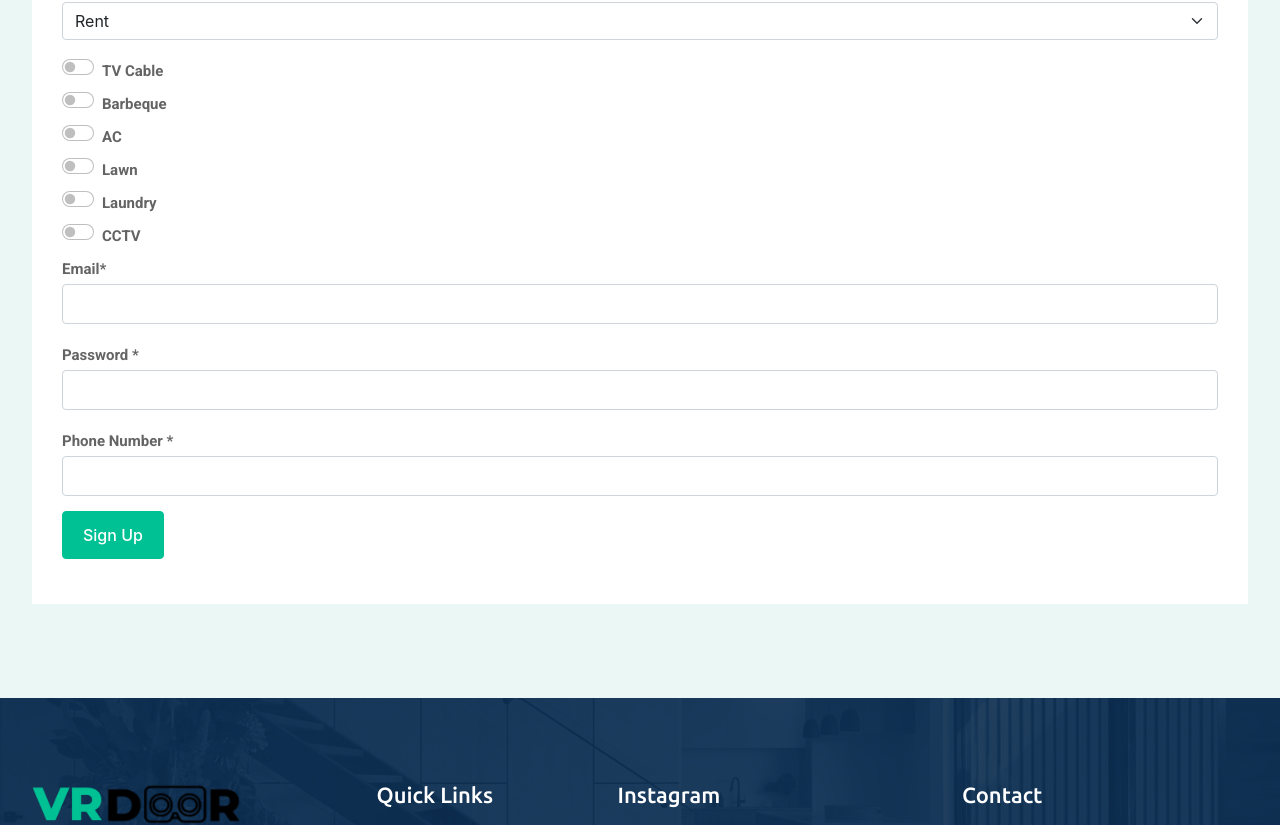
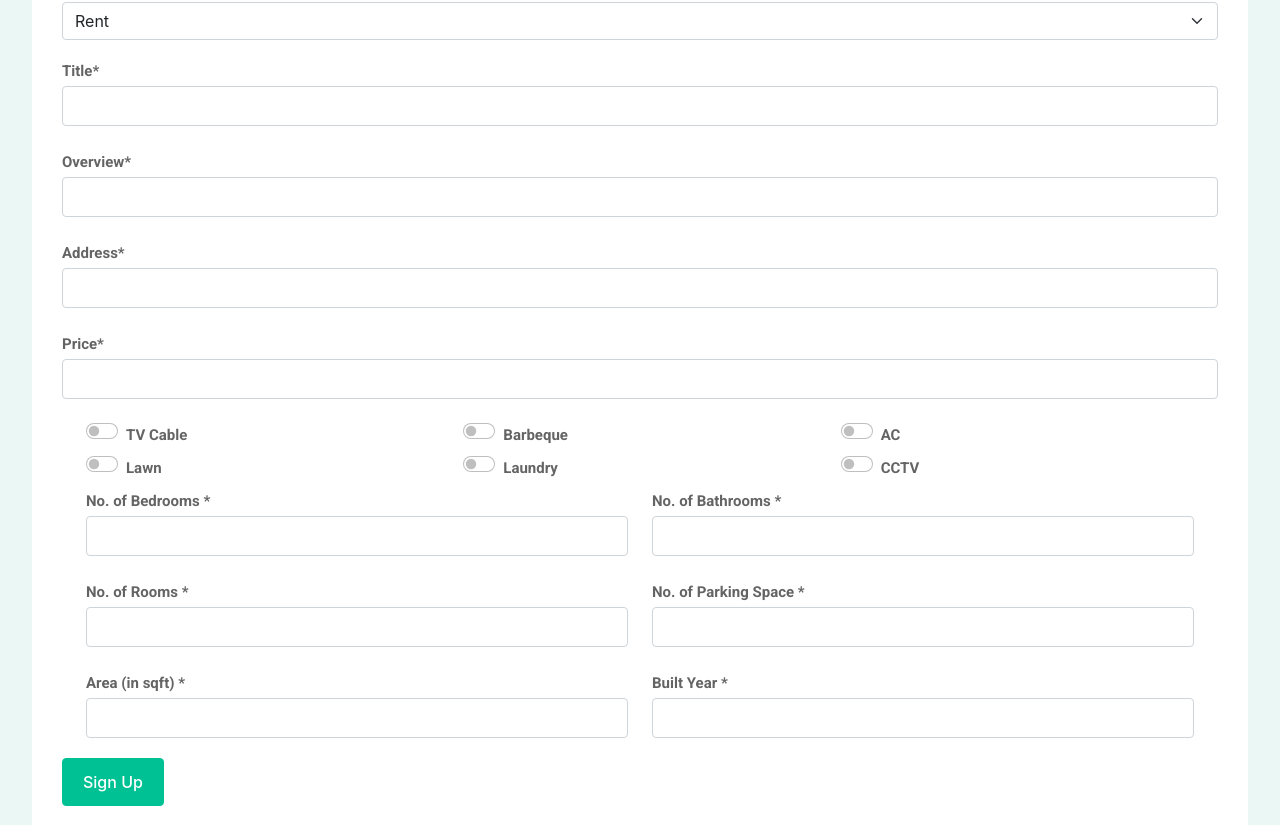
Before and after one commit to jaykakkar31/vrdoor, a React (Create React App) app: page /addpost in a window 1280 px wide. Shown: the part 450-1275 px from the top of the page. Built offline with nearby package versions, Linux system fonts and the light colour scheme.

Commit message:
addpost and signup changes

```diff
--- a/package.json
+++ b/package.json
@@ -11,6 +11,7 @@
     "axios": "^0.26.1",
     "jquery": "^3.6.0",
     "react": "^17.0.2",
+    "react-bootstrap-validation": "^0.1.11",
     "react-dom": "^17.0.2",
     "react-redux": "^7.2.6",
     "react-router-dom": "^6.2.2",
--- a/src/components/AddPost/AddPost.js
+++ b/src/components/AddPost/AddPost.js
@@ -1,163 +1,88 @@
-import React from "react";
+import React, { useState } from "react";
 import Footer from "../Footer";
 import Navbar from "../Navbar";
+import { useDispatch } from "react-redux";
+import { userRgister } from "../../store/actions/userActions";
+import { useEffect } from "react";
 const AddPost = () => {
+	const [formErrors, setFormErrors] =useState({});
+
+	const [propDetails, setpropDetails] = useState({
+		title:"",
+		propertyImage:"",
+		overview:"",
+		price:"",
+		beds:"",
+		baths:"",
+		sqft:"",
+		type:"",
+		category:"",
+		builtYear:"",
+		parkingSpaces:"",
+		roomCount:"",
+		location:"",
+		tvCable:0,
+		barbeque:0,
+		ac:0,
+		lawn:0,
+		laundry:0,
+		ccCam:0,
+		feel_360:"",
+	});
+
+	const dispatch = useDispatch();
+
+	const addPostHandler = (e) => {
+		e.preventDefault();
+		setFormErrors(validate(propDetails));
+		console.log(propDetails);
+		dispatch(userRgister(propDetails));
+
+	};
+	useEffect(()=>{
+		console.log(formErrors);
+
+	},[formErrors]);
+	const validate = (values) => {
+		const errors ={}
+		if(!values.title){
+			errors.title="Title is required!";
+		}
+		if(!values.overview){
+			errors.overview="Overview is required!";
+		}
+		if(!values.price){
+			errors.price="Price is required!";
+		}
+		if(!values.beds){
+			errors.beds="No. of Beds is required!";
+		}
+		if(!values.baths){
+			errors.baths="No. of Bathrooms is required!";
+		}
+		if(!values.sqft){
+			errors.sqft="Area is required!";
+		}
+		if(!values.builtYear){
+			errors.builtYear="Built Year is required!";
+		}
+		if(!values.parkingSpaces){
+			errors.parkingSpaces="No. of Parking Spaces is required!";
+		}
+		if(!values.roomCount){
+			errors.roomCount="Room Count is required!";
+		}
+		if(!values.location){
+			errors.location="Address is required!";
+		}
+		return errors;
+	};
+
+
 	return (
 		<div>
 			<Navbar />
-			<div
-				class="rt-header-menu mean-container position-relative"
-				id="meanmenu"
-			>
-				<div class="mean-bar">
-					<a href="index.html">
-						<img src="img/logo.svg" alt="logo" class="img-fluid" />
-					</a>
-					<div class="mean-bar--right">
-						<div class="actions search">
-							<a href="#template-search" class="item-icon" title="Search">
-								<i class="fas fa-search"></i>
-							</a>
-						</div>
-						<div class="actions user">
-							<a href="account.html">
-								<i class="flaticon-user"></i>
-							</a>
-						</div>
-						<span class="sidebarBtn">
-							<span class="bar"></span>
-							<span class="bar"></span>
-							<span class="bar"></span>
-							<span class="bar"></span>
-						</span>
-					</div>
-				</div>
-				<div class="rt-slide-nav">
-					<div class="offscreen-navigation">
-						<nav class="menu-main-primary-container">
-							<ul class="menu">
-								<li class="list menu-item-parent menu-item-has-children">
-									<a class="animation" href="index.html">
-										Home
-									</a>
-									<ul class="main-menu__dropdown sub-menu">
-										<li>
-											<a href="index.html">Home 01</a>
-										</li>
-										<li>
-											<a href="index2.html">Home 02</a>
-										</li>
-										<li>
-											<a href="index3.html">Home 03</a>
-										</li>
-										<li>
-											<a href="index4.html">Home 04</a>
-										</li>
-										<li>
-											<a href="index5.html">Home 05</a>
-										</li>
-									</ul>
-								</li>
-								<li class="list menu-item-parent menu-item-has-children">
-									<a class="animation" href="with-sidebar2.html">
-										Listing
-									</a>
-									<ul class="main-menu__dropdown sub-menu">
-										<li>
-											<a href="half-map1.html">Properties Map Grid</a>
-										</li>
-										<li>
-											<a href="half-map2.html">Properties Map List</a>
-										</li>
-										<li>
-											<a href="without-sidebar.html">Properties Full Width</a>
-										</li>
-										<li>
-											<a href="with-sidebar.html">Properties Grid</a>
-										</li>
-										<li>
-											<a href="single-listing1.html">Single Property 1</a>
-										</li>
-										<li>
-											<a href="single-listing2.html">Single Property 2</a>
-										</li>
-										<li>
-											<a href="single-listing3.html">Single Property 3</a>
-										</li>
-									</ul>
-								</li>
-								<li class="list menu-item-parent menu-item-has-children">
-									<a class="animation" href="index.html">
-										Pages
-									</a>
-									<ul class="main-menu__dropdown sub-menu">
-										<li>
-											<a href="https://www.radiustheme.com/demo/html/homlisti/about.html">
-												About Us
-											</a>
-										</li>
-										<li>
-											<a href="404.html">Error page</a>
-										</li>
-										<li>
-											<a href="with-sidebar.html">Properties Grid</a>
-										</li>
-										<li>
-											<a href="without-sidebar.html">Properties Full Width</a>
-										</li>
-										<li>
-											<a href="single-agency1.html">Single Agency page</a>
-										</li>
-										<li>
-											<a href="single-agent1.html">Single-agent page</a>
-										</li>
-										<li>
-											<a href="pricing-1.html">Pricing page</a>
-										</li>
-									</ul>
-								</li>
-								<li class="list menu-item-parent menu-item-has-children">
-									<a class="animation" href="index.html">
-										Blog
-									</a>
-									<ul class="main-menu__dropdown sub-menu">
-										<li>
-											<a href="blog1.html">Blog 1</a>
-										</li>
-										<li>
-											<a href="blog2.html">Blog 2</a>
-										</li>
-										<li>
-											<a href="blog-details1.html">Blog Details Page</a>
-										</li>
-									</ul>
-								</li>
-								<li class="list menu-item-parent menu-item-has-children">
-									<a class="animation" href="index.html">
-										Agents
-									</a>
-									<ul class="main-menu__dropdown sub-menu">
-										<li>
-											<a href="agency-lists1.html">Agency List page</a>
-										</li>
-										<li>
-											<a href="agent-lists1.html">Agent List Page</a>
-										</li>
-										<li>
-											<a href="agent-reviews1.html">Agent Reviews Page</a>
-										</li>
-									</ul>
-								</li>
-								<li class="list menu-item-parent">
-									<a class="animation" href="contact.html">
-										Contact us
-									</a>
-								</li>
-							</ul>
-						</nav>
-					</div>
-				</div>
-			</div>
+
 
 			<div class="breadcrumb-wrap">
 				<div class="breadcrumb-wrap">
@@ -168,7 +93,7 @@ const AddPost = () => {
 									<a href="index.html">Home</a>
 								</li>
 								<li class="breadcrumb-item active" aria-current="page">
-									My Account
+									Post Property
 								</li>
 							</ol>
 						</nav>
@@ -181,123 +106,371 @@ const AddPost = () => {
 							<div class="col-lg-12 col-sm-12 col-12">
 								<div class="page-content-block">
 									<div class="col-md-12 rtcl-login-form-wrap">
+
+
+
+
 										<h2>Post An Add</h2>
 										<form
 											id="postadd"
 											class="form-horizontal"
 											method="post"
-											novalidate="novalidate"
+											onSubmit={addPostHandler}
+
 										>
 											<div class="form-group">
 												<label for="addtype" class="control-label">
 													Select Property Add Type
 													<strong class="rtcl-required">*</strong>
 												</label>
-												<select class="form-select" aria-label="addtype">
-													<option value="1">Rent</option>
-													<option value="2">Sale</option>
+												<select class="form-select" aria-label="addtype"
+												onChange={(e) => {
+													setpropDetails((prev) => {
+														return { ...prev, type: e.target.value };
+													});
+												}}>
+													<option value="0">Rent</option>
+													<option value="1">Sale</option>
 												</select>
 											</div>
-
+											<div class="form-group">
+												<label for="title" class="control-label">
+													Title
+													<strong class="rtcl-required">*</strong>
+												</label>
+												<input
+													type="text"
+													name="title"
+													id="title"
+													class="form-control"
+													required=""
+													value={propDetails.title}
+												onChange={(e) => {
+													setpropDetails((prev) => {
+														return { ...prev, title: e.target.value };
+													});
+												}}
+												/>
+											</div>
+											<p style={{color:'red'}}>{formErrors.title}</p>
+											<div class="form-group">
+												<label for="overview" class="control-label">
+													Overview
+													<strong class="rtcl-required">*</strong>
+												</label>
+												<input
+													type="textarea"
+													name="overview"
+													id="overview"
+													class="form-control"
+													required=""
+													value={propDetails.overview}
+													onChange={(e) => {
+														setpropDetails((prev) => {
+															return { ...prev, overview: e.target.value };
+														});
+													}}
+												/>
+											</div>
+											<p style={{color:'red'}}>{formErrors.overview}</p>
+											<div class="form-group">
+												<label for="address" class="control-label">
+													Address
+													<strong class="rtcl-required">*</strong>
+												</label>
+												<input
+													type="text"
+													name="address"
+													id="address"
+													class="form-control"
+													required=""
+													value={propDetails.location}
+													onChange={(e) => {
+														setpropDetails((prev) => {
+															return { ...prev, location: e.target.value };
+														});
+													}}
+												/>
+											</div>
+											<p style={{color:'red'}}>{formErrors.location}</p>
+											<div class="form-group">
+												<label for="price" class="control-label">
+													Price
+													<strong class="rtcl-required">*</strong>
+												</label>
+												<input
+													type="number"
+													name="price"
+													id="price"
+													class="form-control"
+													required=""
+													value={propDetails.price}
+													onChange={(e) => {
+														setpropDetails((prev) => {
+															return { ...prev, price: e.target.value };
+														});
+													}}
+												/>
+											</div>
+											<p style={{color:'red'}}>{formErrors.price}</p>
+											<div class="container">
+											<div class="row">
+												<div class="col-sm">
 												<div class="form-check form-switch">
 												<input
 													class="form-check-input"
 													type="checkbox"
 													id="tvcable"
+													value={propDetails.tvCable}
+													onChange={(e) => {
+														setpropDetails((prev) => {
+															return { ...prev, tvCable: 1 };
+														});
+													}}
 												/>
 												<label class="form-check-label" for="tvcable">
 													TV Cable
 												</label>
 											</div>
+												</div>
+												<div class="col-sm">
 												<div class="form-check form-switch">
 												<input
 													class="form-check-input"
 													type="checkbox"
 													id="barbeque"
+													value={propDetails.barbeque}
+													onChange={(e) => {
+														setpropDetails((prev) => {
+															return { ...prev, barbeque: 1 };
+														});
+													}}
 												/>
 												<label class="form-check-label" for="barbeque">
 													Barbeque
 												</label>
 											</div>
+												</div>
+												<div class="col-sm">
 												<div class="form-check form-switch">
 												<input
 													class="form-check-input"
 													type="checkbox"
 													id="ac"
+													value={propDetails.ac}
+													onChange={(e) => {
+														setpropDetails((prev) => {
+															return { ...prev, ac: 1 };
+														});
+													}}
 												/>
 												<label class="form-check-label" for="ac">
 													AC
 												</label>
 											</div>
+												</div>
+											</div>
+											</div>
+											<div class="container">
+											<div class="row">
+												<div class="col-sm">
 												<div class="form-check form-switch">
 												<input
 													class="form-check-input"
 													type="checkbox"
 													id="lawn"
+													value={propDetails.lawn}
+													onChange={(e) => {
+														setpropDetails((prev) => {
+															return { ...prev, lawn: 1 };
+														});
+													}}
 												/>
 												<label class="form-check-label" for="lawn">
 													Lawn
 												</label>
 											</div>
+												</div>
+												<div class="col-sm">
 												<div class="form-check form-switch">
 												<input
 													class="form-check-input"
 													type="checkbox"
 													id="laundry"
+													value={propDetails.laundry}
+													onChange={(e) => {
+														setpropDetails((prev) => {
+															return { ...prev, laundry: 1 };
+														});
+													}}
 												/>
 												<label class="form-check-label" for="laundry">
 													Laundry
 												</label>
 											</div>
+												</div>
+												<div class="col-sm">
 												<div class="form-check form-switch">
 												<input
 													class="form-check-input"
 													type="checkbox"
 													id="cctv"
+													value={propDetails.ccCam}
+													onChange={(e) => {
+														setpropDetails((prev) => {
+															return { ...prev, ccCam: 1 };
+														});
+													}}
 												/>
 												<label class="form-check-label" for="cctv">
 													CCTV
 												</label>
 											</div>
+												</div>
+											</div>
+											</div>
 
+											<div class="container">
+											<div class="row">
+												<div class="col-sm">
 												<div class="form-group">
-												<label for="email" class="control-label">
-													Email
-													<strong class="rtcl-required">*</strong>
+												<label for="beds" class="control-label">
+													No. of Bedrooms <strong class="rtcl-required">*</strong>
 												</label>
 												<input
-													type="email"
-													name="email"
-													value=""
-													id="email"
+													type="number"
+													name="beds"
+													id="beds"
 													class="form-control"
 													required=""
+													value={propDetails.beds}
+													onChange={(e) => {
+														setpropDetails((prev) => {
+															return { ...prev, beds: e.target.value };
+														});
+													}}
 												/>
 											</div>
+											<p style={{color:'red'}}>{formErrors.beds}</p>
+												</div>
+												<div class="col-sm">
 												<div class="form-group">
-												<label for="userpass" class="control-label">
-													Password <strong class="rtcl-required">*</strong>
+												<label for="baths" class="control-label">
+													No. of Bathrooms <strong class="rtcl-required">*</strong>
 												</label>
 												<input
-													type="password"
-													name="password"
-													id="userpass"
+													type="number"
+													name="baths"
+													id="baths"
 													class="form-control"
 													required=""
+													value={propDetails.baths}
+													onChange={(e) => {
+														setpropDetails((prev) => {
+															return { ...prev, baths: e.target.value };
+														});
+													}}
 												/>
 											</div>
+											<p style={{color:'red'}}>{formErrors.baths}</p>
+												</div>
+											</div>
+											<div class="row">
+												<div class="col-sm">
 												<div class="form-group">
-												<label for="phoneno" class="control-label">
-													Phone Number <strong class="rtcl-required">*</strong>
+												<label for="roomCount" class="control-label">
+													No. of Rooms <strong class="rtcl-required">*</strong>
 												</label>
 												<input
-													type="tel"
-													name="phoneno"
-													id="phoneno"
+													type="number"
+													name="roomCount"
+													id="roomCount"
 													class="form-control"
 													required=""
+													value={propDetails.roomCount}
+													onChange={(e) => {
+														setpropDetails((prev) => {
+															return { ...prev, roomCount: e.target.value };
+														});
+													}}
 												/>
 											</div>
+											<p style={{color:'red'}}>{formErrors.roomCount}</p>
+												</div>
+												<div class="col-sm">
+												<div class="form-group">
+												<label for="parkingSpaces" class="control-label">
+													No. of Parking Space <strong class="rtcl-required">*</strong>
+												</label>
+												<input
+													type="number"
+													name="parkingSpaces"
+													id="parkingSpaces"
+													class="form-control"
+													required=""
+													value={propDetails.parkingSpaces}
+													onChange={(e) => {
+														setpropDetails((prev) => {
+															return { ...prev, parkingSpaces: e.target.value };
+														});
+													}}
+												/>
+											</div>
+											<p style={{color:'red'}}>{formErrors.parkingSpaces}</p>
+												</div>
+											</div>
+											<div class="row">
+												<div class="col-sm">
+												<div class="form-group">
+												<label for="sqft" class="control-label">
+													Area (in sqft) <strong class="rtcl-required">*</strong>
+												</label>
+												<input
+													type="number"
+													name="sqft"
+													id="sqft"
+													class="form-control"
+													required=""
+													value={propDetails.sqft}
+													onChange={(e) => {
+														setpropDetails((prev) => {
+															return { ...prev, sqft: e.target.value };
+														});
+													}}
+												/>
+											</div>
+											<p style={{color:'red'}}>{formErrors.sqft}</p>
+												</div>
+												<div class="col-sm">
+												<div class="form-group">
+												<label for="builtyear" class="control-label">
+													Built Year <strong class="rtcl-required">*</strong>
+												</label>
+												<input
+													type="number"
+													name="builtyear"
+													id="builtyear"
+													class="form-control"
+													required=""
+													value={propDetails.builtYear}
+													onChange={(e) => {
+														setpropDetails((prev) => {
+															return { ...prev, builtYear: e.target.value };
+														});
+													}}
+												/>
+											</div>
+											<p style={{color:'red'}}>{formErrors.builtYear}</p>
+												</div>
+											</div>
+											</div>
+
+
+
+
+
+
+
 
 											<div class="form-group d-flex align-items-center">
 												<button
@@ -305,6 +478,7 @@ const AddPost = () => {
 													name="signup"
 													class="btn btn-primary"
 													value="signup"
+													onClick={addPostHandler}
 												>
 													Sign Up
 												</button>
--- a/src/components/Login/Login.js
+++ b/src/components/Login/Login.js
@@ -35,7 +35,7 @@ const Login = () => {
 										id="rtcl-login-form"
 										class="form-horizontal"
 										method="post"
-										novalidate="novalidate"
+										noValidate="novalidate"
 									>
 										<div class="form-group">
 											<label for="rtcl-user-login" class="control-label">
@@ -46,7 +46,7 @@ const Login = () => {
 												type="text"
 												name="username"
 												autocomplete="username"
-												value=""
+
 												id="rtcl-user-login"
 												class="form-control"
 												required=""
--- a/src/components/SignUp/SignUp.js
+++ b/src/components/SignUp/SignUp.js
@@ -1,4 +1,4 @@
-import React, { useState } from "react";
+import React, { useEffect, useState } from "react";
 import Footer from "../Footer";
 import Navbar from "../Navbar";
 import { useDispatch } from "react-redux";
@@ -6,6 +6,7 @@ import { userRgister } from "../../store/actions/userActions";
 import { Link } from "react-router-dom";
 
 const SignUp = () => {
+	const [formErrors, setFormErrors] =useState({});
 	const [details, setDetails] = useState({
 		name: "",
 		email: "",
@@ -15,13 +16,49 @@ const SignUp = () => {
 		gender: "",
 		confirmpass: "",
 	});
+
 	const dispatch = useDispatch();
 
 	const signUpHandle = (e) => {
 		e.preventDefault();
+		setFormErrors(validate(details));
 		console.log(details);
 		dispatch(userRgister(details));
 
+	};
+	useEffect(()=>{
+		console.log(formErrors);
+
+	},[formErrors]);
+	const validate = (values) => {
+		const errors ={}
+		const regex = /^[^\s@]+@[^s@]+\.[^s@]{2,}$/i;
+		if(!values.name){
+			errors.name="Name is required!";
+		}
+		if(!values.phoneno){
+			errors.phoneno="Phone Number is required!";
+		}
+		if(!values.email){
+			errors.email="Email is required!";
+		} else if(!regex.test(values.email)){
+			errors.email="This is not a valid email format!";
+		}
+		if(!values.gender){
+			errors.gender="Gender is required!";
+		}
+		if(!values.dob){
+			errors.dob="Date of Birth is required!";
+		}
+		if(!values.userpass){
+			errors.userpass="Password is required!";
+		}
+		if(!values.confirmpass){
+			errors.confirmpass="Confirm Password is required!";
+		}else if(values.confirmpass!==values.userpass){
+			errors.confirmpass="Password does not match!";
+		}
+		return errors;
 	};
 
 	return (
@@ -54,7 +91,7 @@ const SignUp = () => {
 										id="rtcl-signup-form"
 										class="form-horizontal"
 										method="post"
-										novalidate="novalidate"
+
 										onSubmit={signUpHandle}
 									>
 										<div class="form-group">
@@ -76,7 +113,7 @@ const SignUp = () => {
 												}}
 											/>
 										</div>
-
+											<p style={{color:'red'}}>{formErrors.name}</p>
 										<div class="form-group">
 											<label for="email" class="control-label">
 												Email
@@ -87,7 +124,7 @@ const SignUp = () => {
 												name="email"
 												id="email"
 												class="form-control"
-												required=""
+												required
 												value={details.email}
 												onChange={(e) => {
 													setDetails((prev) => {
@@ -96,13 +133,13 @@ const SignUp = () => {
 												}}
 											/>
 										</div>
-
+										<p style={{color:'red'}}>{formErrors.email}</p>
 										<div class="form-group">
 											<label for="phoneno" class="control-label">
 												Phone Number <strong class="rtcl-required">*</strong>
 											</label>
 											<input
-												type="tel"
+												type="number"
 												name="phoneno"
 												id="phoneno"
 												class="form-control"
@@ -115,7 +152,7 @@ const SignUp = () => {
 												}}
 											/>
 										</div>
-
+										<p style={{color:'red'}}>{formErrors.phoneno}</p>
 										<div>
 											<label for="gender" class="control-label">
 												Gender <strong class="rtcl-required">*</strong>
@@ -160,7 +197,7 @@ const SignUp = () => {
 											/>{" "}
 											Other
 										</div>
-
+										<p style={{color:'red'}}>{formErrors.gender}</p>
 										<div class="form-group">
 											<label for="dob" class="control-label">
 												Date of Birth <strong class="rtcl-required">*</strong>
@@ -179,7 +216,7 @@ const SignUp = () => {
 												}}
 											/>
 										</div>
-
+										<p style={{color:'red'}}>{formErrors.dob}</p>
 										<div class="form-group">
 											<label for="userpass" class="control-label">
 												Password <strong class="rtcl-required">*</strong>
@@ -198,6 +235,7 @@ const SignUp = () => {
 												}}
 											/>
 										</div>
+										<p style={{color:'red'}}>{formErrors.userpass}</p>
 										<div class="form-group">
 											<label for="confirmpass" class="control-label">
 												Confirm Password{" "}
@@ -217,6 +255,7 @@ const SignUp = () => {
 												}}
 											/>
 										</div>
+										<p style={{color:'red'}}>{formErrors.confirmpass}</p>
 
 										<div class="form-group d-flex align-items-center">
 											<button
```
Also changed, not shown: 1 other file (tests, documents, lock files or other folders). Lines whose indentation alone changed are shown as unchanged.
